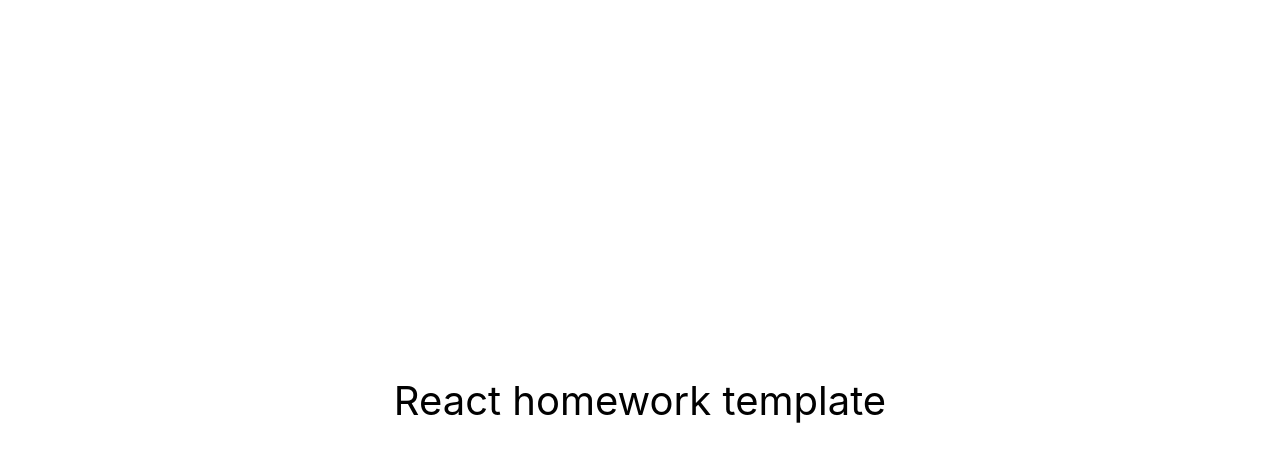
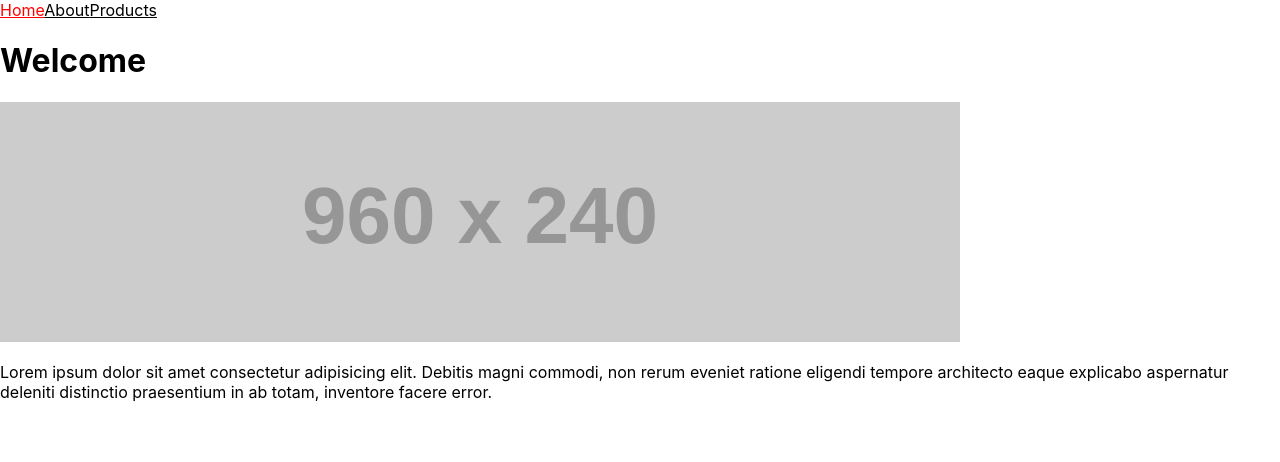
Before and after one commit to statsenkoin/React-basic, a React (Create React App) app: page / in a window 1280 px wide. Shown: the top 462 px of the page. Built offline with nearby package versions, Linux system fonts and the light colour scheme.

Commit message:
Update App.jsx

```diff
--- a/src/components/App.jsx
+++ b/src/components/App.jsx
@@ -1,16 +1,41 @@
+import { Routes, Route, Link, NavLink } from 'react-router-dom';
+import { Home } from 'pages/Home';
+import { About } from 'pages/About';
+import { Products } from 'pages/Products';
+import { NotFound } from 'pages/NotFound';
+import styled from 'styled-components';
+
+const StyledLink = styled(NavLink)`
+  color: black;
+
+  &.active {
+    color: red;
+  }
+`;
+
 export const App = () => {
   return (
-    <div
-      style={{
-        height: '100vh',
-        display: 'flex',
-        justifyContent: 'center',
-        alignItems: 'center',
-        fontSize: 40,
-        color: '#010101'
-      }}
-    >
-      React homework template
+    <div>
+      {/* <nav>
+        <Link to="/">Home</Link>
+        <Link to="/about">About</Link>
+        <Link to="/products">Products</Link>
+      </nav> */}
+      <nav>
+        <StyledLink to="/" end>
+          Home
+        </StyledLink>
+        <StyledLink to="/about">About</StyledLink>
+        <StyledLink to="/products">Products</StyledLink>
+      </nav>
+
+      <Routes>
+        <Route path="/" element={<Home />} />
+        <Route path="/about" element={<About />} />
+        <Route path="/products" element={<Products />} />
+        <Route path="*" element={<NotFound />} />
+        {/* <Route path="*" element={<Home />} /> */}
+      </Routes>
     </div>
   );
 };
```
